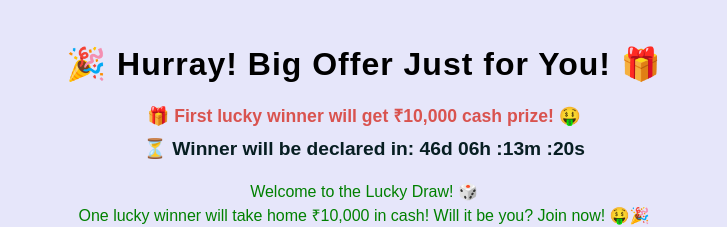
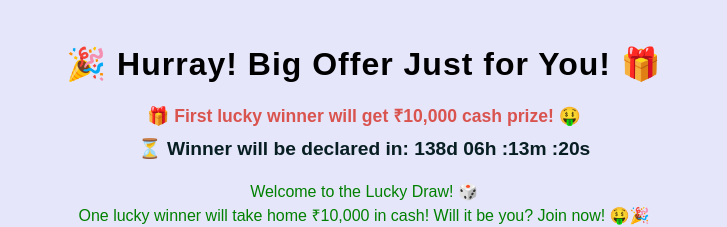
Before and after one commit to Ronak0602/lucky-draw-frontend, a React (Create React App) app: page / in a window 1280 px wide. Shown: the top 227 px of the page, without its empty margins (276-1003 px from the left). Built offline with nearby package versions, Linux system fonts and the light colour scheme; a web font is replaced by a local one.

Commit message:
Time changes

```diff
--- a/src/components/IntroPage.jsx
+++ b/src/components/IntroPage.jsx
@@ -17,7 +17,7 @@ const previousWinners = [
     { name: "Faizan", comment: "First time trying my luck and it actually worked!" }
 ];
 
-const winnerDate = "2025-11-05T18:00:00";
+const winnerDate = "2026-02-05T18:00:00";
 
 const IntroPage = () => {
     const navigate = useNavigate();
```
